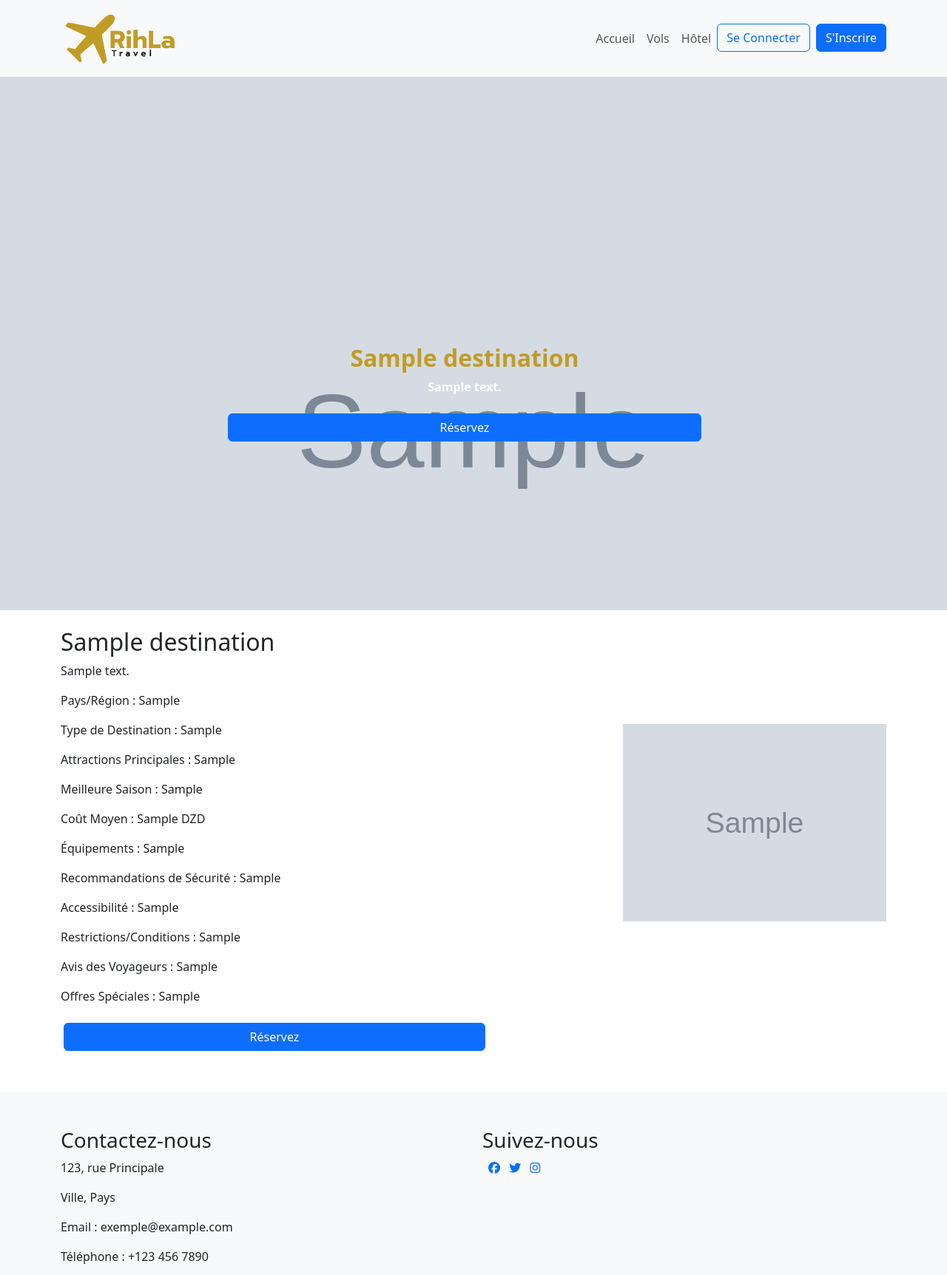
After one commit to Haithemkoriche/Rihla_Tours, a PHP site: page /decouvrir.php?id=1 in a window 1280 px wide. The commit adds this page. Shown: the top 1724 px of the page at 74% size. Run offline with PHP 8.4, Linux system fonts and the light colour scheme; tables that the repository leaves empty or names only in its code hold one stand-in row (values such as "Sample post"); grey boxes marked "Sample" are stand-in pictures; some libraries are stand-ins or nearby versions.

```diff
--- a/client/index.php
+++ b/client/index.php
@@ -33,7 +33,7 @@ if (!isset($_SESSION["user_id"])) {
             <div class="collapse navbar-collapse" id="navbarNav">
                 <ul class="navbar-nav ms-auto">
                     <li class="nav-item active">
-                        <a class="nav-link" href="#">Accueil</a>
+                        <a class="nav-link" href="/rihla/">Accueil</a>
                     </li>
                     <li class="nav-item">
                         <a class="nav-link" href="/rihla/#vols">Vols</a>
--- /dev/null
+++ b/decouvrir.php
@@ -0,0 +1,155 @@
+<?php
+session_start();
+include 'admin/config.php'; // Assurez-vous d'inclure le fichier de configuration de la base de données
+
+$destinationId = $_GET['id']; // Récupérez l'identifiant de la destination depuis la requête GET
+
+// Requête SQL pour récupérer les informations de la destination en fonction de $destinationId
+$query = "SELECT * FROM destinations WHERE id = $destinationId";
+$result = $conn->query($query);
+
+// Traitez les données de la destination
+if ($result->num_rows > 0) {
+    $row = $result->fetch_assoc();
+    $nomDestination = $row['nom_destination'];
+    $description = $row['description'];
+    $paysRegion = $row['pays_region'];
+    $typeDestination = $row['type_destination'];
+    $attractionsPrincipales = $row['attractions_principales'];
+    $meilleureSaison = $row['meilleure_saison'];
+    $coutMoyen = $row['cout_moyen'];
+    $equipements = $row['equipements'];
+    $recommandationsSecurite = $row['recommandations_securite'];
+    $photos = $row['photos'];
+    $avisVoyageurs = $row['avis_voyageurs'];
+    $offresSpeciales = $row['offres_speciales'];
+    $accessibilite = $row['accessibilite'];
+    $restrictionsConditions = $row['restrictions_conditions'];
+} else {
+    // Gérez le cas où aucune destination n'est trouvée avec cet identifiant
+    $nomDestination = "Destination non trouvée";
+    $description = "La destination que vous recherchez n'a pas été trouvée.";
+}
+?>
+
+<!DOCTYPE html>
+<html lang="en">
+
+<head>
+    <meta charset="UTF-8">
+    <meta name="viewport" content="width=device-width, initial-scale=1.0">
+    <link rel="stylesheet" href="assets/css/bootstrap.min.css">
+    <script src="https://code.jquery.com/jquery-3.5.1.slim.min.js"></script>
+    <script src="https://cdn.jsdelivr.net/npm/@popperjs/core@2.5.4/dist/umd/popper.min.js"></script>
+    <script src="assets/js/bootstrap.min.js"></script>
+    <link rel="stylesheet" href="https://cdnjs.cloudflare.com/ajax/libs/font-awesome/6.5.1/css/all.min.css" integrity="sha512-DTOQO9RWCH3ppGqcWaEA1BIZOC6xxalwEsw9c2QQeAIftl+Vegovlnee1c9QX4TctnWMn13TZye+giMm8e2LwA==" crossorigin="anonymous" referrerpolicy="no-referrer" />
+    <title>Rihla Travel - <?php echo $nomDestination; ?></title>
+</head>
+
+<body>
+    <!-- start navbar -->
+    <nav class="navbar navbar-expand-lg navbar-light bg-light">
+        <div class="container">
+            <a class="navbar-brand" href="#"><img src="assets/img/logo.png" height="78" srcset=""></a>
+            <button class="navbar-toggler" type="button" data-toggle="collapse" data-target="#navbarNav" aria-controls="navbarNav" aria-expanded="false" aria-label="Toggle navigation">
+                <span class="navbar-toggler-icon"></span>
+            </button>
+            <div class="collapse navbar-collapse" id="navbarNav">
+                <ul class="navbar-nav ms-auto">
+                    <li class="nav-item active">
+                        <a class="nav-link" href="/rihla">Accueil</a>
+                    </li>
+                    <li class="nav-item">
+                        <a class="nav-link" href="/rihla#vol">Vols</a>
+                    </li>
+                    <li class="nav-item">
+                        <a class="nav-link" href="/rihla#hotel">Hôtel</a>
+                    </li>
+                    <li class="nav-item">
+                        <a class="btn btn-outline-primary me-2" href="client/">Se Connecter</a>
+                    </li>
+                    <li class="nav-item">
+                        <a class="text-white btn btn-primary btn-outline-primary" href="registre.php">S'Inscrire</a>
+                    </li>
+                </ul>
+            </div>
+        </div>
+    </nav>
+    <!-- end navbar -->
+    <!-- start slider -->
+    <div class="slider" style="background-image: url('admin/<?php echo $photos; ?>'); height:calc(100vh - 79px);background-size:cover;">
+        <div class="row align-items-center text-center text-white flex-column w-100" style="position: relative; top: 50%;">
+            <h2 style="color: #c19c25;font-weight:bolder;"><?php echo $nomDestination; ?></h2>
+            <p style="font-weight: bold;"><?php echo $description; ?></p>
+            <a href="traitement_reservation.php?id=<?php echo $destinationId; ?>" class="col-6 btn btn-primary mt-2 mb-2">Réservez</a>
+        </div>
+    </div>
+    <!-- end slider -->
+    <!-- Contenu principal -->
+    <div class="container mt-4 mb-5">
+        <div class="row">
+            <div class="col-md-8">
+                <!-- Affichage des détails de la destination -->
+                <h2><?php echo $nomDestination; ?></h2>
+                <p><?php echo $description; ?></p>
+                <!-- Affichez d'autres détails ici -->
+                <p>Pays/Région : <?php echo $paysRegion; ?></p>
+                <p>Type de Destination : <?php echo $typeDestination; ?></p>
+                <p>Attractions Principales : <?php echo $attractionsPrincipales; ?></p>
+                <p>Meilleure Saison : <?php echo $meilleureSaison; ?></p>
+                <p>Coût Moyen : <?php echo $coutMoyen; ?> DZD</p>
+                <p>Équipements : <?php echo $equipements; ?></p>
+                <p>Recommandations de Sécurité : <?php echo $recommandationsSecurite; ?></p>
+                <p>Accessibilité : <?php echo $accessibilite; ?></p>
+                <p>Restrictions/Conditions : <?php echo $restrictionsConditions; ?></p>
+                <p>Avis des Voyageurs : <?php echo $avisVoyageurs; ?></p>
+                <p>Offres Spéciales : <?php echo $offresSpeciales; ?></p>
+            </div>
+            <div class="col-md-4 d-flex align-items-center">
+                <!-- Affichage de la photo de la destination -->
+                <img src="admin/<?php echo $photos; ?>" class="img-fluid" alt="<?php echo $nomDestination; ?>">
+            </div>
+            <a href="traitement_reservation.php?id=<? echo $destinationId; ?>" class="col-6 btn btn-primary mt-2 mb-2 ms-3">Réservez</a>
+        </div>
+
+    </div>
+
+
+    <!-- end contact  -->
+    <footer class="bg-light pt-5">
+        <div class="container">
+            <div class="row">
+                <div class="col-md-6">
+                    <h3>Contactez-nous</h3>
+                    <p>123, rue Principale</p>
+                    <p>Ville, Pays</p>
+                    <p>Email : exemple@example.com</p>
+                    <p>Téléphone : +123 456 7890</p>
+                </div>
+                <div class="col-md-6">
+                    <h3>Suivez-nous</h3>
+                    <a href="#" class="ms-2"><i class="fab fa-facebook"></i></a>
+                    <a href="#" class="ms-2"><i class="fab fa-twitter"></i></a>
+                    <a href="#" class="ms-2"><i class="fab fa-instagram"></i></a>
+                </div>
+            </div>
+            <!-- Google Maps iframe -->
+            <div class="row">
+                <div class="col-md-12">
+                    <iframe src="https://www.google.com/maps/embed?pb=!1m18!1m12!1m3!1d1636780.1281857577!2d0.9400081000000005!3d36.750502900000015!2m3!1f0!2f0!3f0!3m2!1i1024!2i768!4f13.1!3m3!1m2!1s0x128fb3929af442c1%3A0x4aae2bf5c950da5f!2srihal%20tours!5e0!3m2!1sfr!2sdz!4v1702337450221!5m2!1sfr!2sdz" width="100%" height="300" style="border:0;" allowfullscreen="" loading="lazy" referrerpolicy="no-referrer-when-downgrade"></iframe>
+                </div>
+            </div>
+            <!-- Mention "Tous droits réservés" -->
+            <div class="row">
+                <div class="col-md-12 text-center mt-4">
+                    <p>Tous droits réservés &copy; 2023 Rihla Tours</p>
+                </div>
+            </div>
+        </div>
+    </footer>
+    <!-- Inclure les fichiers JavaScript Bootstrap -->
+    <script src="https://code.jquery.com/jquery-3.5.1.slim.min.js"></script>
+    <script src="https://cdn.jsdelivr.net/npm/@popperjs/core@2.5.4/dist/umd/popper.min.js"></script>
+</body>
+
+</html>
--- a/reservation_hotel.php
+++ b/reservation_hotel.php
@@ -28,7 +28,7 @@ if (isset($_FILES["ticket"]) && $_FILES["ticket"]["error"] == 0) {
             $stmt->bind_param("iiss", $id_utilisateur, $id_hotel, $file_name, $date_reservation);
             if ($stmt->execute()) {
                 // La demande de réservation a été insérée avec succès
-                $_SESSION["hotel_success"] = true;
+                $_SESSION["reservation_success"] = true;
                 header("location: index.php");
                 exit();
             } else {
--- a/reservation_vol.php
+++ b/reservation_vol.php
@@ -27,7 +27,7 @@ if (isset($_FILES["proof"]) && $_FILES["proof"]["error"] == 0) {
             $stmt->bind_param("iiss", $id_utilisateur, $id_vol, $file_name, $date_reservation);
             if ($stmt->execute()) {
                 // La demande de réservation a été insérée avec succès
-                $_SESSION["vol_success"] = true;
+                $_SESSION["reservation_success"] = true;
                 header("location: index.php");
                 exit();
             } else {
```
Also changed, not shown: admin/reservations.php (+43 -15 lines), admin/traitement_reservation.php (added, +59 -0 lines), index.php (+14 -10 lines), traitement_reservation.php (added, +31 -0 lines).
